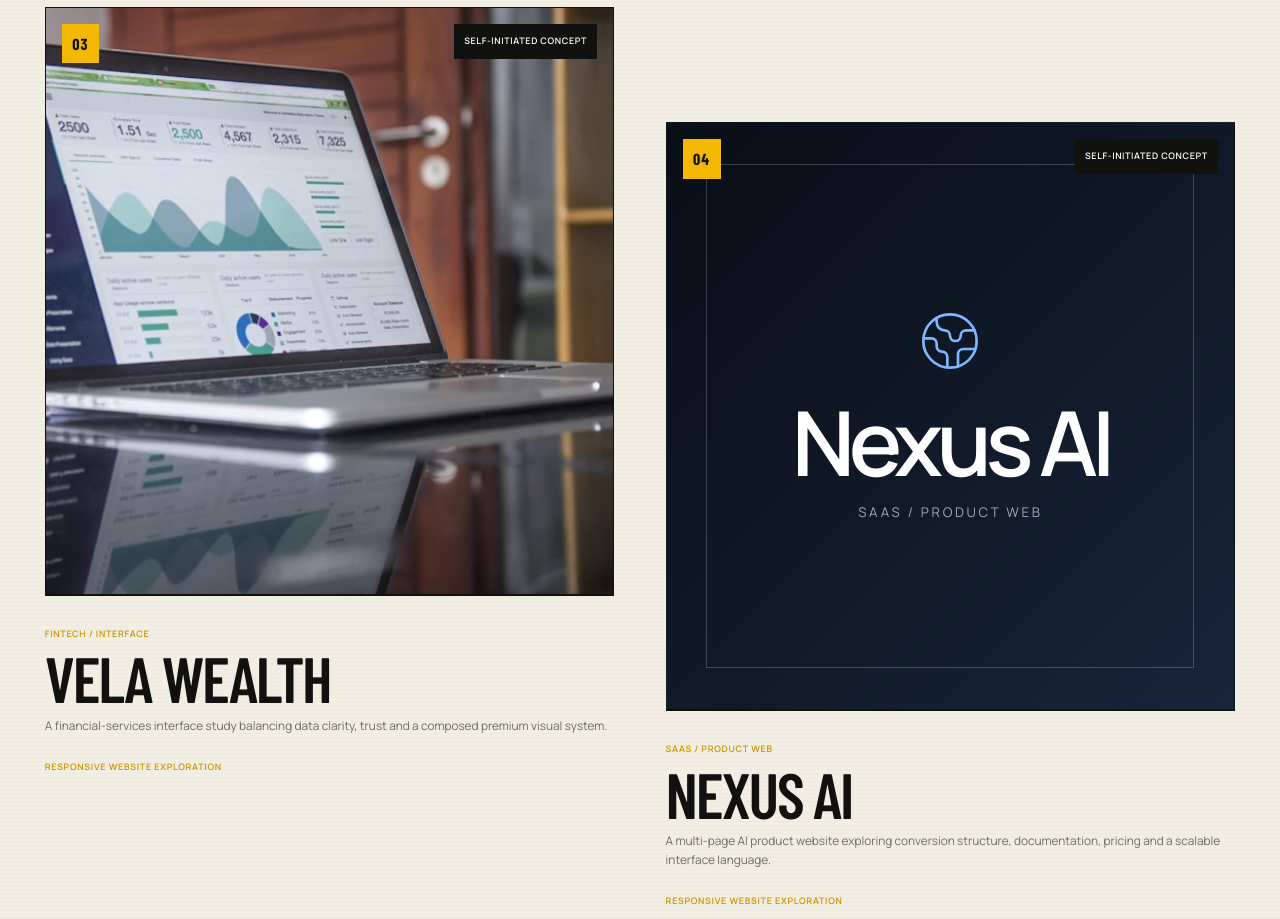
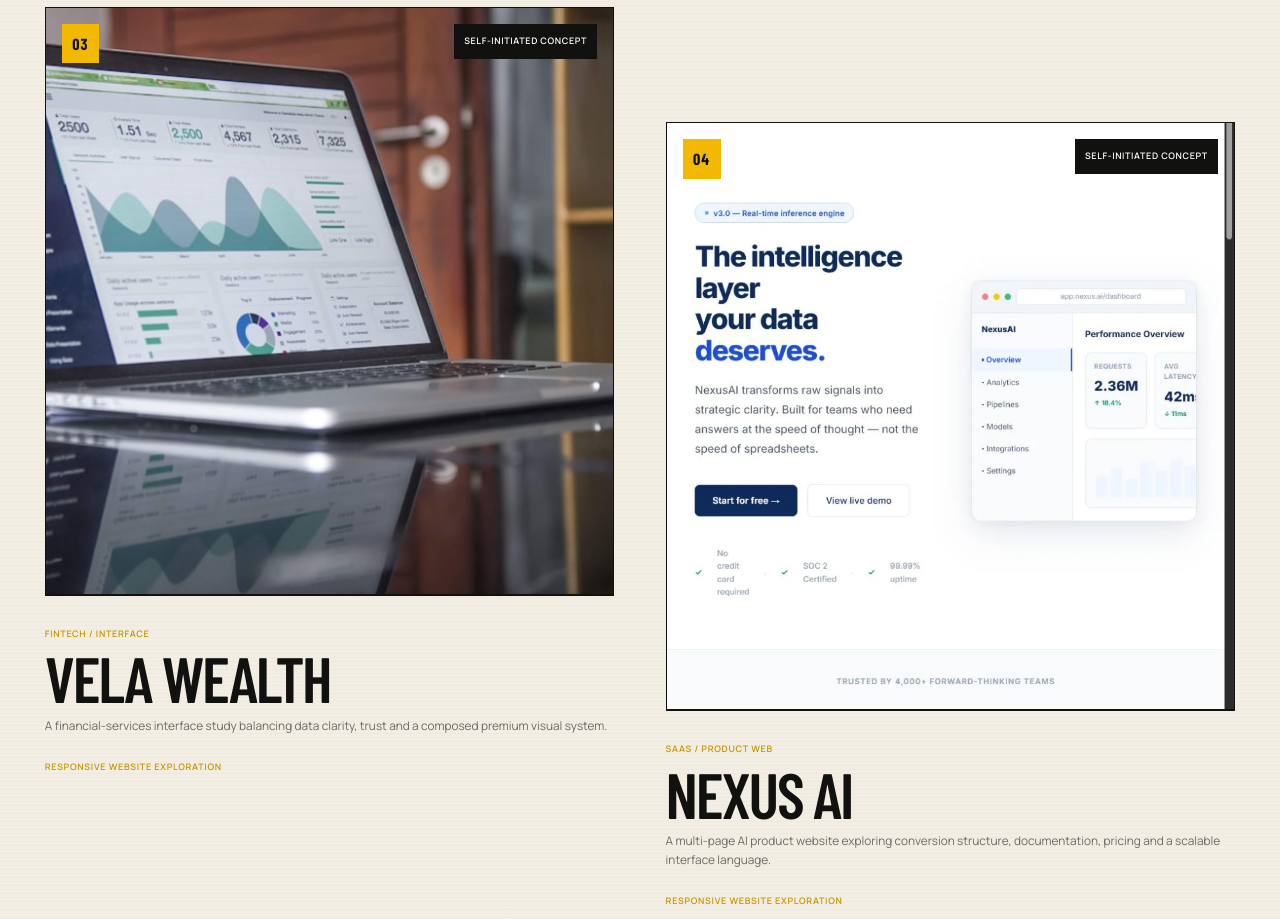
Before and after one commit to synontechsa-hub/Bruce_Gordon, a Next.js app: page /work in a window 1280 px wide. Shown: the part 2400-3319 px from the top of the page. Built offline with nearby package versions, Linux system fonts and the light colour scheme.

Commit message:
fix: replace NexusAI portfolio placeholder

```diff
--- a/content/projects.ts
+++ b/content/projects.ts
@@ -29,7 +29,7 @@ export const websiteProjects: WebsiteProject[] = [
   { slug: "forma-studio", title: "Forma Studio", category: "Architecture / Editorial web", summary: "A restrained, image-led architecture studio concept built around strong hierarchy, generous space and project storytelling.", status: "Self-initiated concept", image: "/media/forma.jpg", imageAlt: "Forma Studio architecture website concept", legacyPath: "/Forma-website/index.html" },
   { slug: "solstice-goods", title: "Solstice Goods", category: "E-commerce / UX", summary: "A warm lifestyle-commerce concept exploring product discovery, brand atmosphere and a calm responsive shopping journey.", status: "Self-initiated concept", image: "/media/solstice.jpg", imageAlt: "Solstice Goods e-commerce website concept", legacyPath: "/Solstice-website/index.html" },
   { slug: "vela-wealth", title: "Vela Wealth", category: "Fintech / Interface", summary: "A financial-services interface study balancing data clarity, trust and a composed premium visual system.", status: "Self-initiated concept", image: "/media/vela.jpg", imageAlt: "Vela Wealth financial website and interface concept", legacyPath: "/Vela-website/index.html" },
-  { slug: "nexus-ai", title: "Nexus AI", category: "SaaS / Product web", summary: "A multi-page AI product website exploring conversion structure, documentation, pricing and a scalable interface language.", status: "Self-initiated concept", legacyPath: "/NexusAI-website/index.html" },
+  { slug: "nexus-ai", title: "Nexus AI", category: "SaaS / Product web", summary: "A multi-page AI product website exploring conversion structure, documentation, pricing and a scalable interface language.", status: "Self-initiated concept", image: "/media/work/nexus-ai.webp", imageAlt: "NexusAI enterprise intelligence homepage concept with analytics dashboard interface", legacyPath: "/NexusAI-website/index.html" },
   { slug: "cape-and-blade", title: "Cape & Blade", category: "Barbershop / Brand web", summary: "A character-led identity and website concept combining local personality with a direct service-booking experience.", status: "Self-initiated concept", image: "/media/cape-and-blade.jpg", imageAlt: "Cape and Blade barbershop identity and website concept", legacyPath: "/cape-and-blade/index.html" },
   { slug: "onyx-and-ivy", title: "Onyx & Ivy", category: "Floral studio / Identity", summary: "A refined floral-studio concept using a monochrome identity, elegant pacing and an editorial digital presence.", status: "Self-initiated concept", image: "/media/work/onyx-and-ivy.png", imageAlt: "Onyx and Ivy floral studio identity", imageFit: "contain", legacyPath: "/onyx-and-ivy/index.html" },
   { slug: "veloce-systems", title: "Veloce Systems", category: "SaaS / Fintech UI", summary: "A high-precision technology brand and interface study built around speed, structure and confident technical typography.", status: "Self-initiated concept", image: "/media/work/veloce-systems.png", imageAlt: "Veloce Systems technology identity", imageFit: "contain", legacyPath: "/veloce-systems/index.html" },
```
Also changed, not shown: public/media/work/nexus-ai.webp (added).
